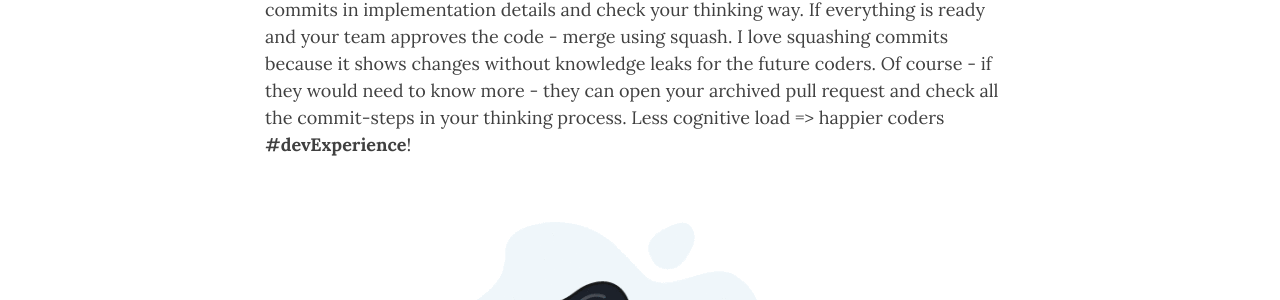
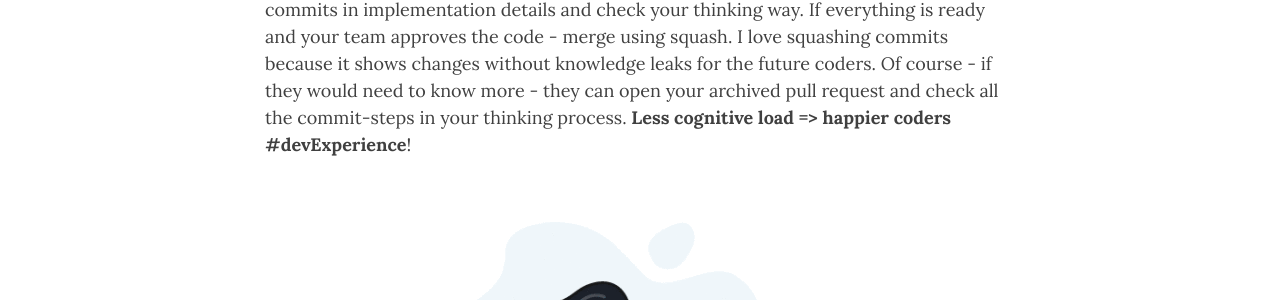
Before and after one commit to patrykwozinski/patrykwozinski.github.io, a Jekyll site: the page built from _posts/2021-03-15-developer-experience-and-working-with-git-and-pull-requests.md, in a window 1280 px wide and 900 px high, scrolled down 1550 px. Shown: the part 289-589 px from the top of the window. Built offline with Jekyll 4.4.1, drawn with Linux system fonts in a browser that asks for light colours; nearby versions of some CDN libraries; comment, search, counter and statistics services are not loaded; some of the changed text lies outside the part shown.

Commit message:
bold for sentence

```diff
--- a/_posts/2021-03-15-developer-experience-and-working-with-git-and-pull-requests.md
+++ b/_posts/2021-03-15-developer-experience-and-working-with-git-and-pull-requests.md
@@ -31,7 +31,7 @@
 <li>Fix XYZ in ABC</li>
 </ul>
 
-Thanks to this people who are reviewing your code can do it step by step going deeper by commits in implementation details and check your thinking way. If everything is ready and your team approves the code - merge using squash. I love squashing commits because it shows changes without knowledge leaks for the future coders. Of course - if they would need to know more - they can open your archived pull request and check all the commit-steps in your thinking process. Less cognitive load => happier coders **#devExperience**!
+Thanks to this people who are reviewing your code can do it step by step going deeper by commits in implementation details and check your thinking way. If everything is ready and your team approves the code - merge using squash. I love squashing commits because it shows changes without knowledge leaks for the future coders. Of course - if they would need to know more - they can open your archived pull request and check all the commit-steps in your thinking process. **Less cognitive load => happier coders** **#devExperience**!
 
 <p align="center">
     <img src="/img/blog/dx-and-working-with-git.gif" alt="Developer Experience and pull requests"/>
```
